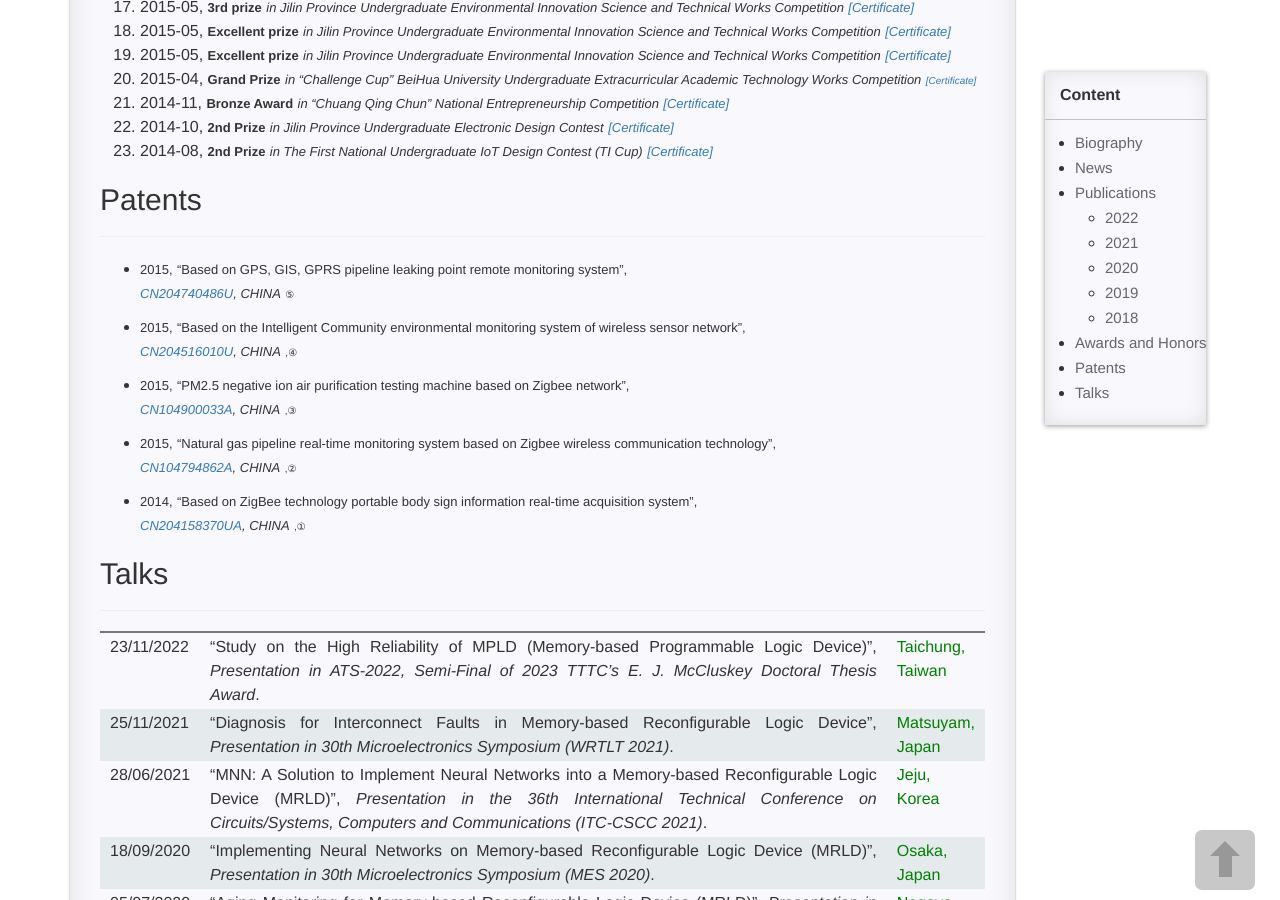
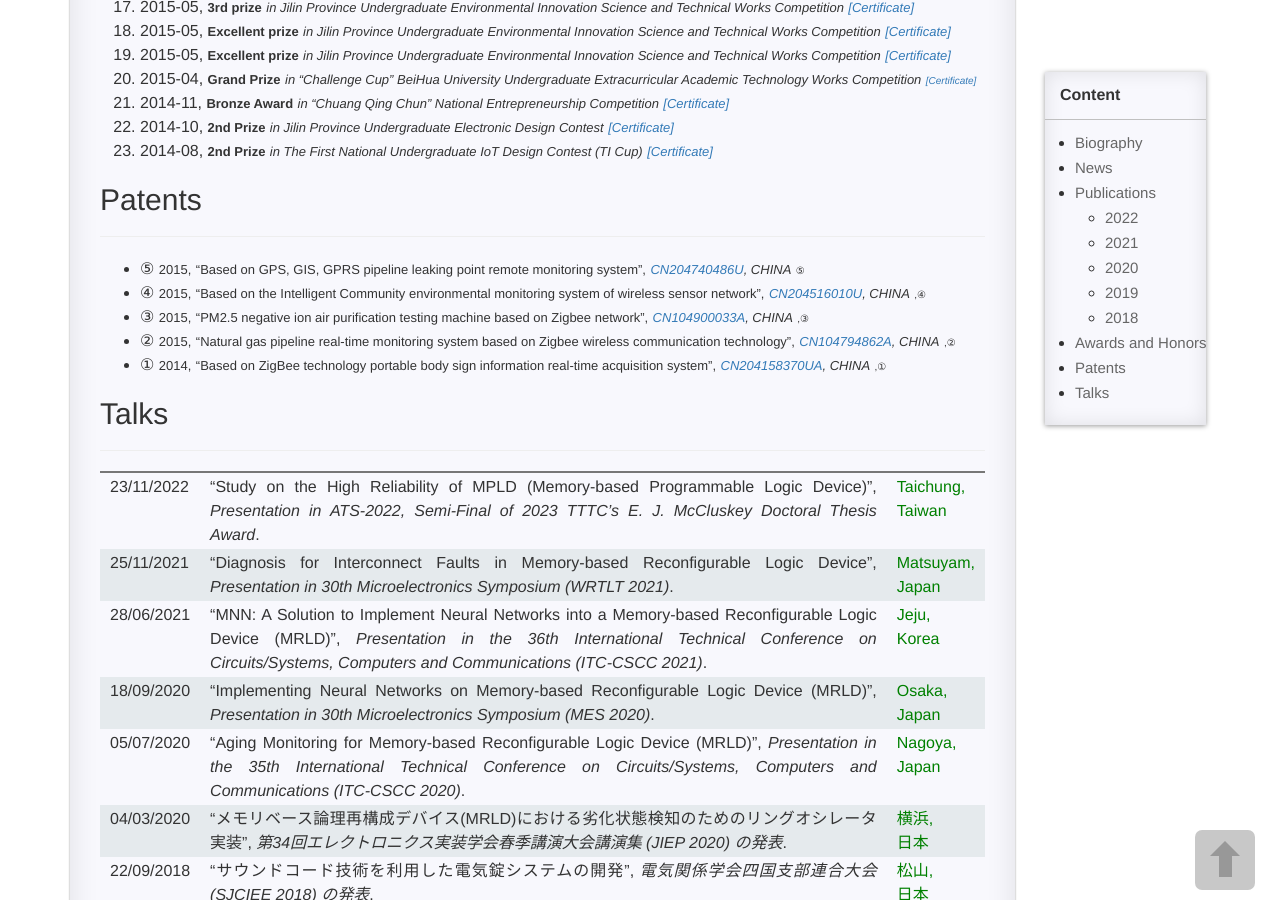
Before and after one commit to XihongZhou/xihongzhou.github.io, a Jekyll site: the page built from pages/1_homepage.md, in a window 1280 px wide and 900 px high, scrolled down 2217 px. Built offline with Jekyll 4.4.1, drawn with Linux system fonts in a browser that asks for light colours; comment, search, counter and statistics services are not loaded.

Commit message:
Update 1_homepage.md

```diff
--- a/pages/1_homepage.md
+++ b/pages/1_homepage.md
@@ -113,11 +113,11 @@
 
 ---
 
-+  <font size="2">2015,</font> <font size="2">“Based on GPS, GIS, GPRS pipeline leaking point remote monitoring system”,</font> [*<font size="2">CN204740486U</font>*](https://patents.google.com/patent/CN204740486U/en?inventor=%E5%91%A8%E7%BB%86%E7%BA%A2)*<font size="2">, CHINA</font>* <font size="1">⑤</font>
-+  <font size="2">2015,</font> <font size="2">“Based on the Intelligent Community environmental monitoring system of wireless sensor network”,</font> [*<font size="2">CN204516010U</font>*](https://patents.google.com/patent/CN204516010U/en?inventor=%E5%91%A8%E7%BB%86%E7%BA%A2&page=2)*<font size="2">, CHINA</font>* <font size="1">,④</font>
-+  <font size="2">2015,</font> <font size="2">“PM2.5 negative ion air purification testing machine based on Zigbee network”,</font> [*<font size="2">CN104900033A</font>*](https://patents.google.com/patent/CN104900033A/en?inventor=%E5%91%A8%E7%BB%86%E7%BA%A2&page=1)*<font size="2">, CHINA</font>* <font size="1">,③</font>
-+  <font size="2">2015,</font> <font size="2">“Natural gas pipeline real-time monitoring system based on Zigbee wireless communication technology”,</font> [*<font size="2">CN104794862A</font>*](https://patents.google.com/patent/CN104794862A/en?inventor=%E5%91%A8%E7%BB%86%E7%BA%A2)*<font size="2">, CHINA</font>* <font size="1">,②</font>
-+  <font size="2">2014,</font> <font size="2">“Based on ZigBee technology portable body sign information real-time acquisition system”,</font> [*<font size="2">CN204158370UA</font>*](https://patents.google.com/patent/CN204158370U/en?inventor=%E5%91%A8%E7%BB%86%E7%BA%A2)*<font size="2">, CHINA</font>* <font size="1">,①</font>
++ ⑤ <font size="2">2015,</font> <font size="2">“Based on GPS, GIS, GPRS pipeline leaking point remote monitoring system”,</font> [*<font size="2">CN204740486U</font>*](https://patents.google.com/patent/CN204740486U/en?inventor=%E5%91%A8%E7%BB%86%E7%BA%A2)*<font size="2">, CHINA</font>* <font size="1">⑤</font>
++ ④ <font size="2">2015,</font> <font size="2">“Based on the Intelligent Community environmental monitoring system of wireless sensor network”,</font> [*<font size="2">CN204516010U</font>*](https://patents.google.com/patent/CN204516010U/en?inventor=%E5%91%A8%E7%BB%86%E7%BA%A2&page=2)*<font size="2">, CHINA</font>* <font size="1">,④</font>
++ ③ <font size="2">2015,</font> <font size="2">“PM2.5 negative ion air purification testing machine based on Zigbee network”,</font> [*<font size="2">CN104900033A</font>*](https://patents.google.com/patent/CN104900033A/en?inventor=%E5%91%A8%E7%BB%86%E7%BA%A2&page=1)*<font size="2">, CHINA</font>* <font size="1">,③</font>
++ ② <font size="2">2015,</font> <font size="2">“Natural gas pipeline real-time monitoring system based on Zigbee wireless communication technology”,</font> [*<font size="2">CN104794862A</font>*](https://patents.google.com/patent/CN104794862A/en?inventor=%E5%91%A8%E7%BB%86%E7%BA%A2)*<font size="2">, CHINA</font>* <font size="1">,②</font>
++ ① <font size="2">2014,</font> <font size="2">“Based on ZigBee technology portable body sign information real-time acquisition system”,</font> [*<font size="2">CN204158370UA</font>*](https://patents.google.com/patent/CN204158370U/en?inventor=%E5%91%A8%E7%BB%86%E7%BA%A2)*<font size="2">, CHINA</font>* <font size="1">,①</font>
 
 ## Talks
 
```
